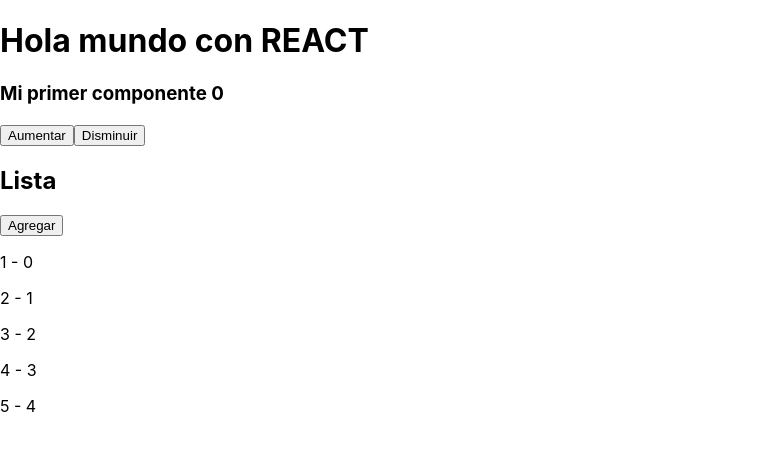
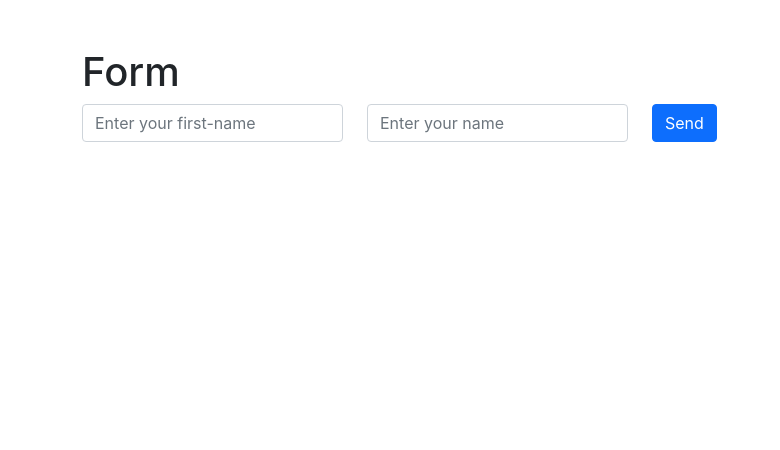
Before and after one commit to martincorredor/Preparing-me, a React (Create React App) app in the folder Learning REACT/my-app/: page / in a window 1280 px wide. Shown: the top 450 px of the page, without its empty margins (0-780 px from the left). Built offline with nearby package versions, Linux system fonts and the light colour scheme.

Commit message:
|UPDATED| Working with form in React, no validations yet

```diff
--- a/Learning REACT/my-app/public/index.html
+++ b/Learning REACT/my-app/public/index.html
@@ -1,31 +1,23 @@
 <!DOCTYPE html>
 <html lang="en">
+
 <head>
   <meta charset="utf-8" />
   <link rel="icon" href="%PUBLIC_URL%/favicon.ico" />
   <meta name="viewport" content="width=device-width, initial-scale=1" />
   <meta name="theme-color" content="#000000" />
-    <meta
-      name="description"
-      content="Web site created using create-react-app"
-    />
+  <meta name="description" content="Web site created using create-react-app" />
   <link rel="apple-touch-icon" href="%PUBLIC_URL%/logo192.png" />
   <!--
       manifest.json provides metadata used when your web app is installed on a
       user's mobile device or desktop. See https://developers.google.com/web/fundamentals/web-app-manifest/
     -->
   <link rel="manifest" href="%PUBLIC_URL%/manifest.json" />
-    <!--
-      Notice the use of %PUBLIC_URL% in the tags above.
-      It will be replaced with the URL of the `public` folder during the build.
-      Only files inside the `public` folder can be referenced from the HTML.
-
-      Unlike "/favicon.ico" or "favicon.ico", "%PUBLIC_URL%/favicon.ico" will
-      work correctly both with client-side routing and a non-root public URL.
-      Learn how to configure a non-root public URL by running `npm run build`.
-    -->
+  <link href="https://cdn.jsdelivr.net/npm/bootstrap@5.1.3/dist/css/bootstrap.min.css" rel="stylesheet"
+    integrity="sha384-1BmE4kWBq78iYhFldvKuhfTAU6auU8tT94WrHftjDbrCEXSU1oBoqyl2QvZ6jIW3" crossorigin="anonymous">
   <title>React App</title>
 </head>
+
 <body>
   <noscript>You need to enable JavaScript to run this app.</noscript>
   <div id="root"></div>
@@ -40,4 +32,5 @@
       To create a production bundle, use `npm run build` or `yarn build`.
     -->
 </body>
+
 </html>
--- a/Learning REACT/my-app/src/App.js
+++ b/Learning REACT/my-app/src/App.js
@@ -1,14 +1,19 @@
 import React from 'react';
 import Contador from './components/Contador';
 import Lista from './components/Lista';
+import Form from './components/Formulario';
 
 function App() {
   return (
-    <div>
+    <div className="container mt-5">
+      {/*
       <h1>Hola mundo con REACT</h1>
       < Contador />
       <div></div>
       <Lista/>
+      <div></div>
+      */}
+      <Form/>
     </div>
   );
 }
--- /dev/null
+++ b/Learning REACT/my-app/src/components/Formulario.js
@@ -0,0 +1,54 @@
+import React from 'react';
+import { Fragment, useState } from 'react';
+
+const Form = () => {
+  const [data, setdata] = useState({
+    firstName: '',
+    name: '',
+  });
+
+  const handleInputChance = (event) => {
+    setdata({
+      ...data,
+      [event.target.name] : event.target.value
+    })
+  }
+
+  const sendData = (event) => {
+    event.preventDefault();
+    console.log(data.firstName + ' ' + data.name)
+  }
+
+  return (
+    <Fragment>
+      <h1>Form</h1>
+      <form className="row" onSubmit={sendData}>
+        <div className="col-md-3">
+          <input
+            placeholder="Enter your first-name"
+            className="form-control"
+            type="text"
+            name="firstName"
+            onChange={handleInputChance}
+          ></input>
+        </div>
+        <div className="col-md-3">
+          <input
+            placeholder="Enter your name"
+            className="form-control"
+            type="text"
+            name="name"
+            onChange={handleInputChance}
+          ></input>
+        </div>
+        <div className="col-md-3">
+          <button className="btn btn-primary" type="submit">
+            Send
+          </button>
+        </div>
+      </form>
+    </Fragment>
+  );
+};
+
+export default Form;
```
Lines whose indentation alone changed are shown as unchanged.
